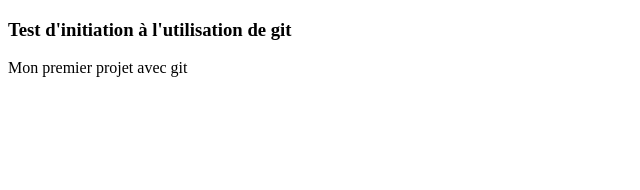
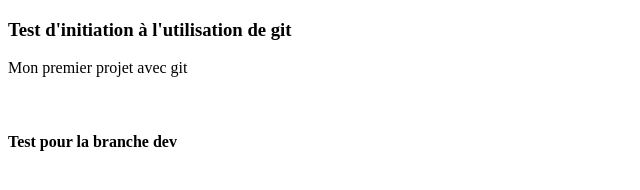
Before and after one commit to mawed22/Projet, a plain HTML site: page index.html in a window 1280 px wide. Shown: the whole page, without its empty margins (0-640 px from the left). Drawn offline with Linux system fonts and the light colour scheme.

Commit message:
Ajout d'une section

```diff
--- a/index.html
+++ b/index.html
@@ -7,5 +7,9 @@
 <body>
    <h3>Test d'initiation à l'utilisation de git</h3>
    <p>Mon premier projet avec git</p>
+   <br>
+     <section>
+       <h4>Test pour la branche dev</h4>
+     </section>
 </body>
 </html>
```
